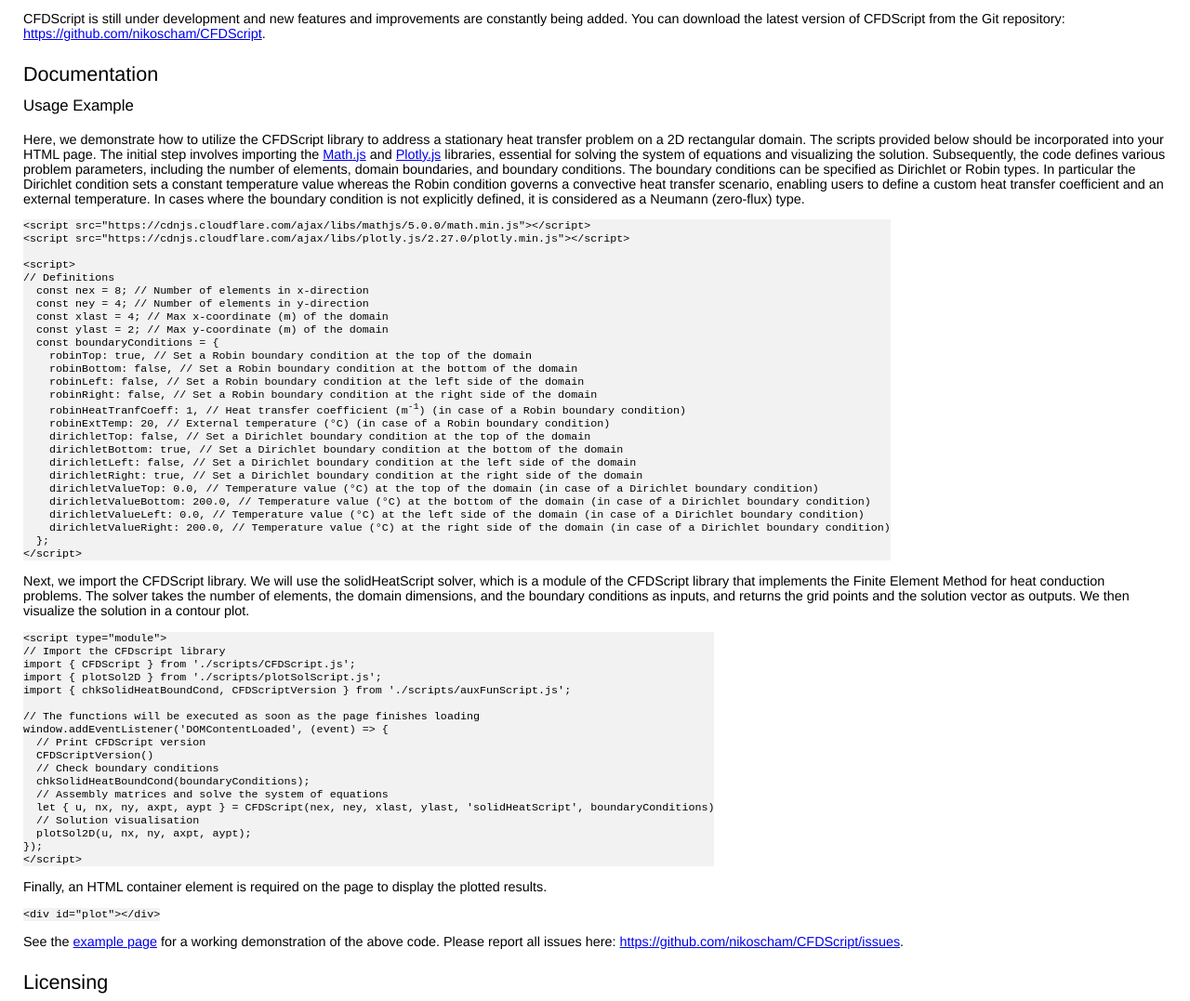
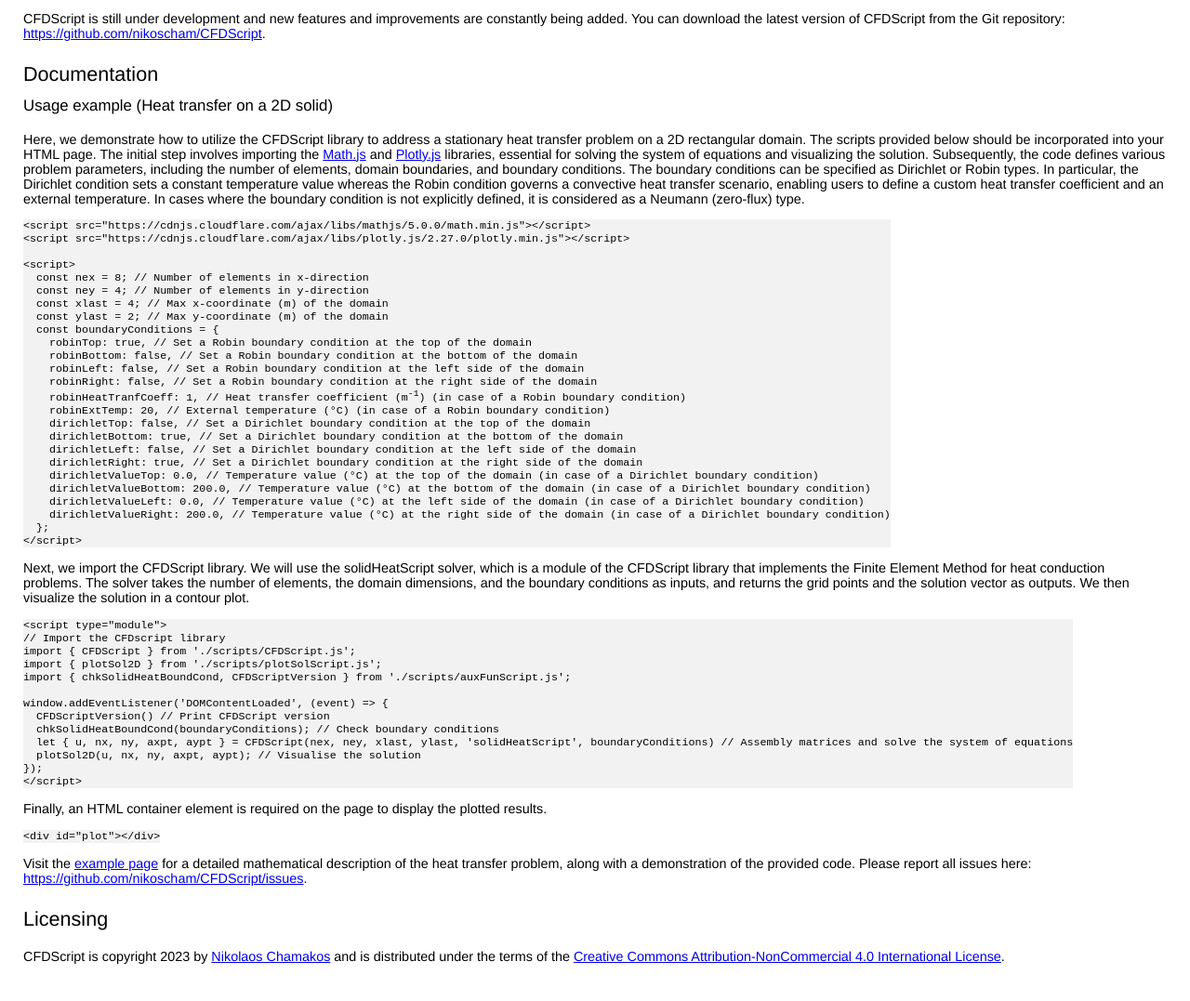
Before and after one commit to CFDScript/CFDScript, a plain HTML site: page index.html in a window 1280 px wide. Shown: the part 245-1322 px from the top of the page at 93% size. Drawn offline with Linux system fonts and the light colour scheme.

Commit message:
Update website

```diff
--- a/index.html
+++ b/index.html
@@ -16,7 +16,7 @@
     <link rel="icon" type="image/x-icon" href="./images/favicon.ico">
 
     <meta http-equiv="Content-Type" content="text/html; charset=UTF-8">
-    <meta name="keywords" content="finite elements, fem, galerkin">
+    <meta name="keywords" content="finite elements, fem, galerkin, cfd, computational mechanics, javascript">
     <meta name="viewport" content="width=device-width, initial-scale=1.0">
 
     <style type="text/css">
@@ -67,17 +67,16 @@
 
     <h2 id="documentation"><a name="Documentation"></a>Documentation</h2>
 
-    <h3>Usage Example</h3>
+    <h3>Usage example (Heat transfer on a 2D solid)</h3>
 
     <p>
-      Here, we demonstrate how to utilize the CFDScript library to address a stationary heat transfer problem on a 2D rectangular domain. The scripts provided below should be incorporated into your HTML page. The initial step involves importing the <a href="https://mathjs.org/" target="_blank">Math.js</a> and <a href="https://plotly.com/javascript/" target="_blank">Plotly.js</a> libraries, essential for solving the system of equations and visualizing the solution. Subsequently, the code defines various problem parameters, including the number of elements, domain boundaries, and boundary conditions. The boundary conditions can be specified as Dirichlet or Robin types. In particular the Dirichlet condition sets a constant temperature value whereas the Robin condition governs a convective heat transfer scenario, enabling users to define a custom heat transfer coefficient and an external temperature. In cases where the boundary condition is not explicitly defined, it is considered as a Neumann (zero-flux) type.
+      Here, we demonstrate how to utilize the CFDScript library to address a stationary heat transfer problem on a 2D rectangular domain. The scripts provided below should be incorporated into your HTML page. The initial step involves importing the <a href="https://mathjs.org/" target="_blank">Math.js</a> and <a href="https://plotly.com/javascript/" target="_blank">Plotly.js</a> libraries, essential for solving the system of equations and visualizing the solution. Subsequently, the code defines various problem parameters, including the number of elements, domain boundaries, and boundary conditions. The boundary conditions can be specified as Dirichlet or Robin types. In particular, the Dirichlet condition sets a constant temperature value whereas the Robin condition governs a convective heat transfer scenario, enabling users to define a custom heat transfer coefficient and an external temperature. In cases where the boundary condition is not explicitly defined, it is considered as a Neumann (zero-flux) type.
     </p>
     <pre class="prettyprint">
 &lt;script src="https://cdnjs.cloudflare.com/ajax/libs/mathjs/5.0.0/math.min.js">&lt;/script&gt;
 &lt;script src="https://cdnjs.cloudflare.com/ajax/libs/plotly.js/2.27.0/plotly.min.js">&lt;/script&gt;
 
 &lt;script&gt;
-// Definitions
   const nex = 8; // Number of elements in x-direction
   const ney = 4; // Number of elements in y-direction
   const xlast = 4; // Max x-coordinate (m) of the domain
@@ -109,16 +108,11 @@ import { CFDScript } from './scripts/CFDScript.js';
 import { plotSol2D } from './scripts/plotSolScript.js';
 import { chkSolidHeatBoundCond, CFDScriptVersion } from './scripts/auxFunScript.js';
 
-// The functions will be executed as soon as the page finishes loading
 window.addEventListener('DOMContentLoaded', (event) => {
-  // Print CFDScript version
-  CFDScriptVersion()
-  // Check boundary conditions
-  chkSolidHeatBoundCond(boundaryConditions);
-  // Assembly matrices and solve the system of equations
-  let { u, nx, ny, axpt, aypt } = CFDScript(nex, ney, xlast, ylast, 'solidHeatScript', boundaryConditions)
-  // Solution visualisation
-  plotSol2D(u, nx, ny, axpt, aypt);
+  CFDScriptVersion() // Print CFDScript version
+  chkSolidHeatBoundCond(boundaryConditions); // Check boundary conditions
+  let { u, nx, ny, axpt, aypt } = CFDScript(nex, ney, xlast, ylast, 'solidHeatScript', boundaryConditions) // Assembly matrices and solve the system of equations
+  plotSol2D(u, nx, ny, axpt, aypt); // Visualise the solution
 });
 &lt;/script&gt;</pre>
 <p>
@@ -128,7 +122,7 @@ window.addEventListener('DOMContentLoaded', (event) => {
 &lt;div id="plot">&lt;/div&gt</pre>
 
     <p>
-      See the <a href="https://www.cfdscript.com/example.html" target="_blank">example page</a> for a working demonstration of the above code. Please report all issues here: <a href="https://github.com/nikoscham/CFDScript/issues" target="_blank">https://github.com/nikoscham/CFDScript/issues</a>.
+      Visit the <a href="https://www.cfdscript.com/exampleHeatTrasnfer.html" target="_blank">example page</a> for a detailed mathematical description of the heat transfer problem, along with a demonstration of the provided code. Please report all issues here: <a href="https://github.com/nikoscham/CFDScript/issues" target="_blank">https://github.com/nikoscham/CFDScript/issues</a>.
     </p>
     <h2 id="licensing"><a name="Licensing"></a>Licensing</h2>
     <p>
```
Also changed, not shown: example.html (deleted, +0 -95 lines), exampleHeatTrasnfer.html (added, +93 -0 lines).
